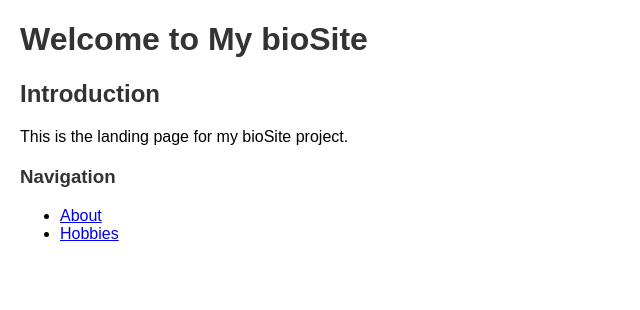
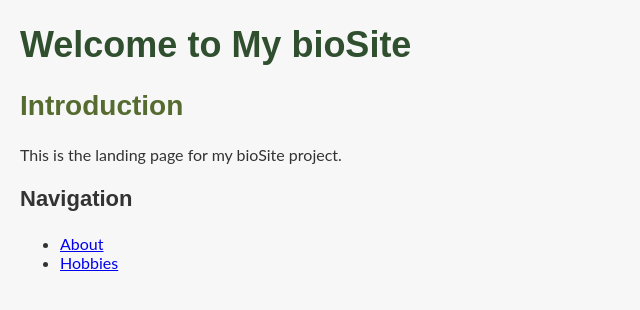
Before and after one commit to shedzip-wq/bioSite, a plain HTML site: page index.html in a window 1280 px wide. Shown: the whole page, without its empty margins (0-640 px from the left). Drawn offline with Linux system fonts and the light colour scheme.

Commit message:
Updated fonts and color palette in styles.css

```diff
--- a/styles.css
+++ b/styles.css
@@ -6,16 +6,46 @@
   Description: This stylesheet provides basic layout and typography styling for my CSD 340 bioSite Web Development Project.
 */
 
-body {
-  font-family: Arial, sans-serif;
-  margin: 20px;
-  padding: 0;
+/* Color palette */
+:root {
+  --primary: #2F4F2F;        /* Forest Green */
+  --secondary: #556B2F;      /* Dark Olive */
+  --accent: #C2B280;         /* Soft Sand */
+  --background: #F7F7F7;     /* Light Neutral */
+  --text: #333333;           /* Charcoal */
 }
 
-h1, h2, h3 {
-  color: #333;
+/* Typography */
+body {
+  font-family: 'Lato', sans-serif;
+  font-size: 16px;
+  color: var(--text);
+  background-color: var(--background);
+  margin: 20px;
 }
 
+h1 {
+  font-family: 'Montserrat', sans-serif;
+  font-size: 36px;
+  font-weight: bold;
+  color: var(--primary);
+}
+
+h2 {
+  font-family: 'Montserrat', sans-serif;
+  font-size: 28px;
+  font-weight: bold;
+  color: var(--secondary);
+}
+
+h3 {
+  font-family: 'Montserrat', sans-serif;
+  font-size: 22px;
+  font-weight: 600;
+  color: var(--text);
+}
+
+/* Spacing */
 div {
   margin-bottom: 20px;
 }
```
